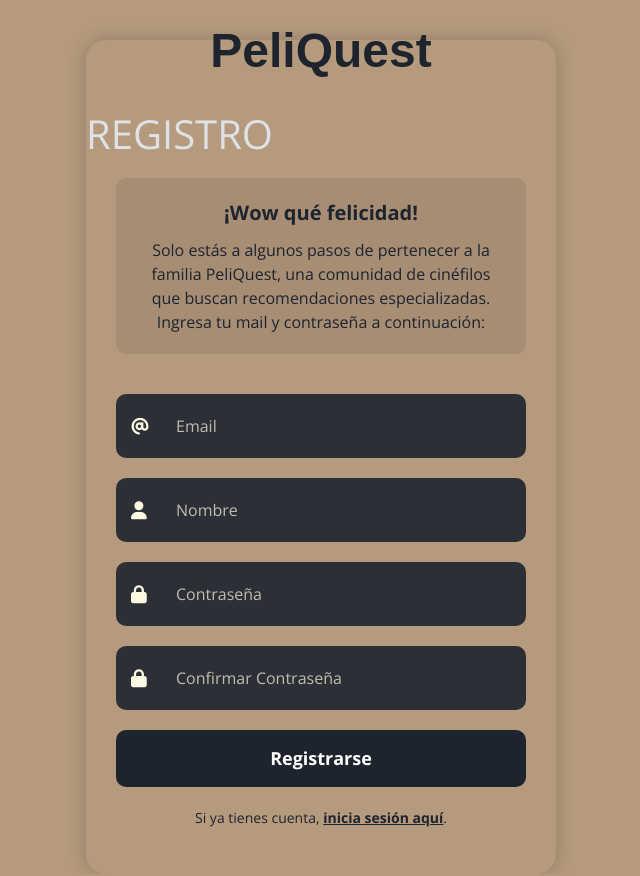
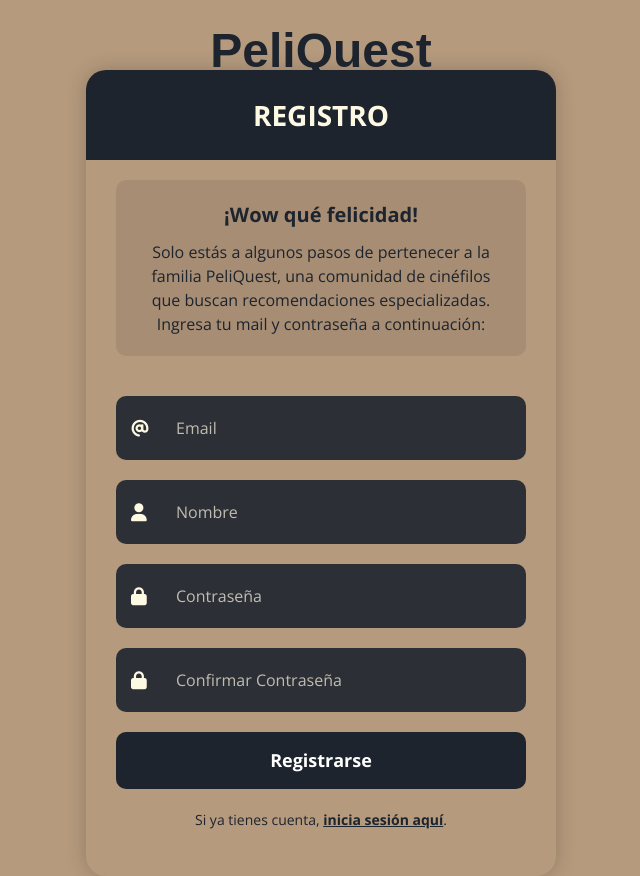
Before and after one commit to eugenio-salas-m/PeliQuest, a Flask app: page /sign-up in a window 1280 px wide. Shown: the whole page, without its empty margins (319-959 px from the left). Run offline with Flask 3, Linux system fonts and the light colour scheme; parts of the project's set-up code (start-up, migrations or seed data) failed here and were passed over; some libraries are stand-ins or nearby versions; some web fonts are replaced.

Commit message:
arreglo css login

```diff
--- a/templates/sign-up.html
+++ b/templates/sign-up.html
@@ -112,9 +112,19 @@ body {
 }
 
 @media screen and (max-height:920px){
+    .login {
+        margin-top: 70px;
+    }
 }
 .login h1 {
-    margin-top: 70px;
+    line-height: 70px;
+    font-size: 28px;
+    font-weight: bold;
+    text-align: center;
+    color: #fef9e3;
+    background: #1d242e;
+    margin: 0;
+    padding: 10px;
 }
 
 .form {
```
